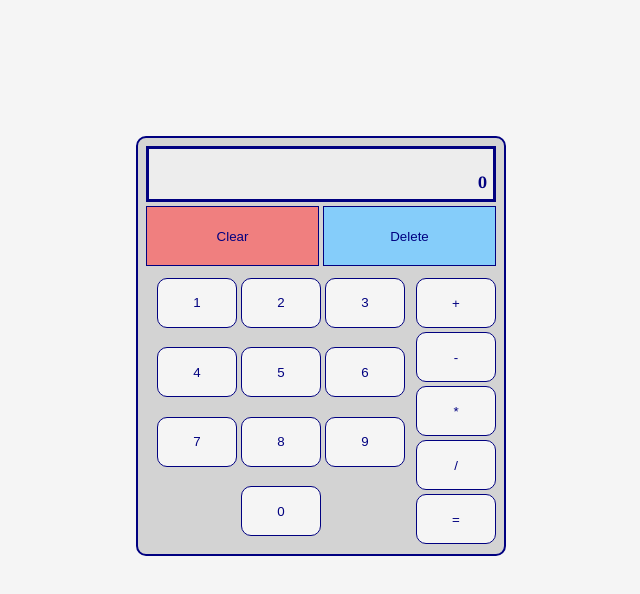
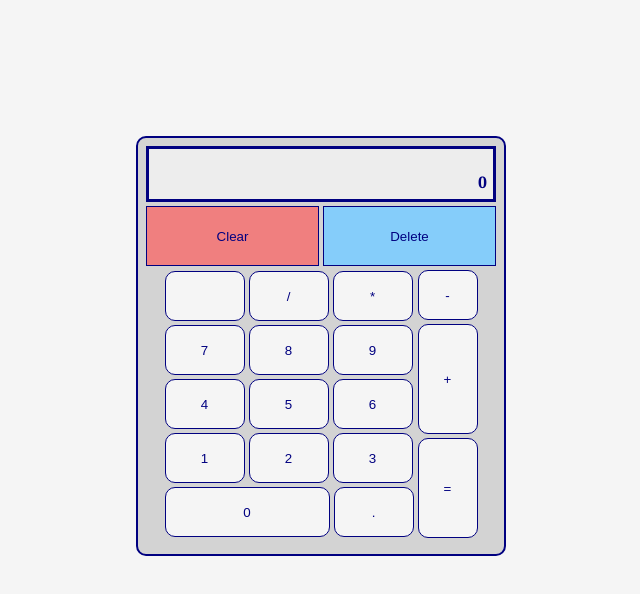
Before and after one commit to Arian-80/Calculator, a plain HTML site: page index.html in a window 1280 px wide. Shown: the whole page, without its empty margins (319-959 px from the left). Drawn offline with Linux system fonts and the light colour scheme.

Commit message:
Updated main styling
Updated styling to make the calculator look more elegant and organised. The keys are now arranged in the format of an ordinary keyboard numpad.

```diff
--- a/index.html
+++ b/index.html
@@ -17,24 +17,38 @@
             <button class="delete">Delete</button>
         </div>
         <div class="button-container">
-            <div class="number-buttons">
-                <button class="number" id="1">1</button>
-                <button class="number" id="2">2</button>
-                <button class="number" id="3">3</button>
-                <button class="number" id="4">4</button>
-                <button class="number" id="5">5</button>
-                <button class="number" id="6">6</button>
-                <button class="number" id="7">7</button>
-                <button class="number" id="8">8</button>
-                <button class="number" id="9">9</button>
-                <button class="number" id="0">0</button>
+            <div class="main-left">
+                <div class="main-up">
+                    <div class="left column">
+                        <button class="other" data-value="other"></button>
+                        <button class="number" data-value="7">7</button>
+                        <button class="number" data-value="4">4</button>
+                        <button class="number" data-value="1">1</button>
+                    </div>
+                    <div class="left-middle column">
+                        <button class="operator" data-value="divide">/</button>
+                        <button class="number" data-value="8">8</button>
+                        <button class="number" data-value="5">5</button>
+                        <button class="number" data-value="2">2</button>
+                    </div>
+                    <div class="right-middle column">
+                        <button class="operator" data-value="multiply">*</button>
+                        <button class="number" data-value="9">9</button>
+                        <button class="number" data-value="6">6</button>
+                        <button class="number" data-value="three">3</button>
+                    </div>
+                </div>
+                <div class="main-down">
+                    <div class="others">
+                        <button class="number" data-value="0">0</button>
+                        <button class="other" data-value="decimal">.</button>
+                    </div>
+                </div>
             </div>
-            <div class="operator-buttons">
-                <button class="operator" id="add">+</button>
-                <button class="operator" id="subtract">-</button>
-                <button class="operator" id="multiply">*</button>
-                <button class="operator" id="divide">/</button>
-                <button class="operator" id="equals">=</button>
+            <div class="main-right column">
+                <button class="operator" data-value="subtract">-</button>
+                <button class="operator" data-value="add"a>+</button>
+                <button class="operator" data-value="equals"e>=</button>
             </div>
         </div>
     </div>
--- a/styles.css
+++ b/styles.css
@@ -1,16 +1,16 @@
-body, .main-container, .button-container, .number-buttons, .operator-buttons {
+body {
     display: flex;
+    justify-content: center;
+    background-color: whitesmoke;
 }
 
-body {
-    justify-content: center;
-    background-color: whitesmoke;
+.main-container, .misc, .button-container, .column, .others, .main-left, .main-up {
+    gap: 4px;
 }
 
 .main-container {
     display: flex;
     flex-direction: column;
-    gap: 4px;
     background-color: lightgrey;
     border: 2px solid navy;
     border-radius: 10px;
@@ -40,7 +40,6 @@ body {
 .misc {
     display: flex;
     justify-content: center;
-    gap: 4px;
     height: 60px;
 }
 
@@ -74,19 +73,18 @@ body {
     background-color: hsl(203, 92%, 45%);
 }
 
-.number-buttons, .operator-buttons {
+.button-container {
+    display: flex;
     justify-content: center;
     align-items: center;
-    gap: 4px;
 }
 
-.number-buttons {
-    flex-flow: row wrap;
+.main-left, .main-up, .main-down, .main-right {
+    display: flex;
 }
 
-.operator-buttons {
-    flex-flow: column nowrap;
-    padding: 8px 0 0 0;
+.main-left, .main-right {
+    flex-direction: column;
 }
 
 button {
@@ -107,3 +105,30 @@ button:hover {
 button:active {
     background-color: hsl(0, 0%, 66%);
 }
+
+.column {
+    display: flex;
+    flex-flow: column nowrap;
+}
+
+.others {
+    display: flex;
+    justify-content: flex-start;
+    align-items: flex-start;
+}
+
+[data-value='add'] {
+    height: 110px;
+}
+
+[data-value='0'] {
+    width: 165px;
+}
+
+[data-value='equals'] {
+    height: 100px;
+}
+
+.main-right>.operator {
+    width: 60px;
+}
```
